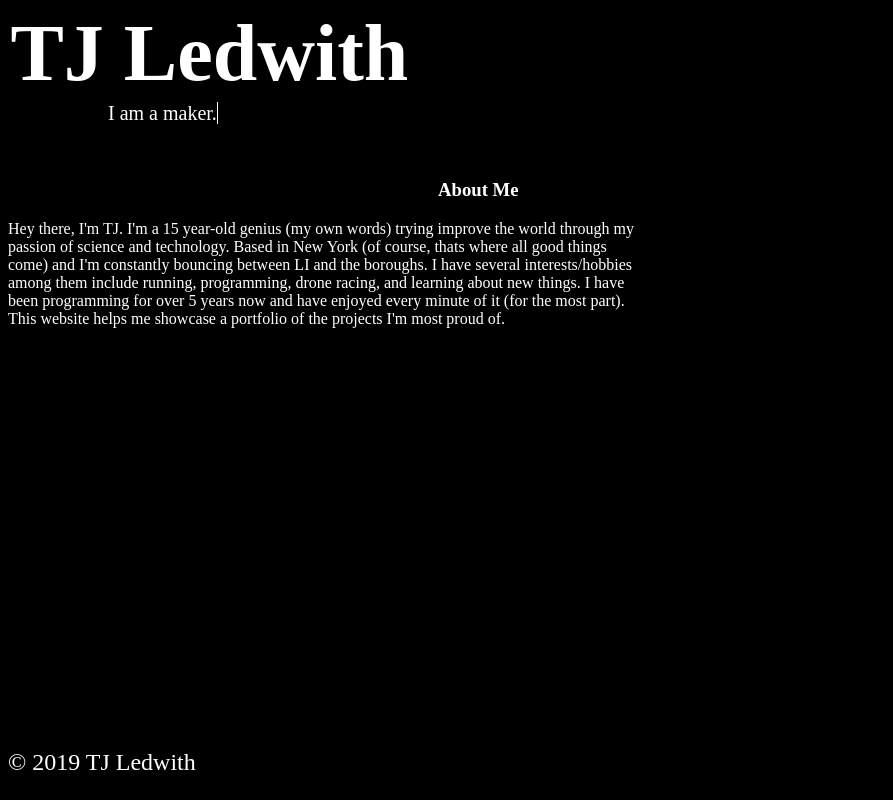
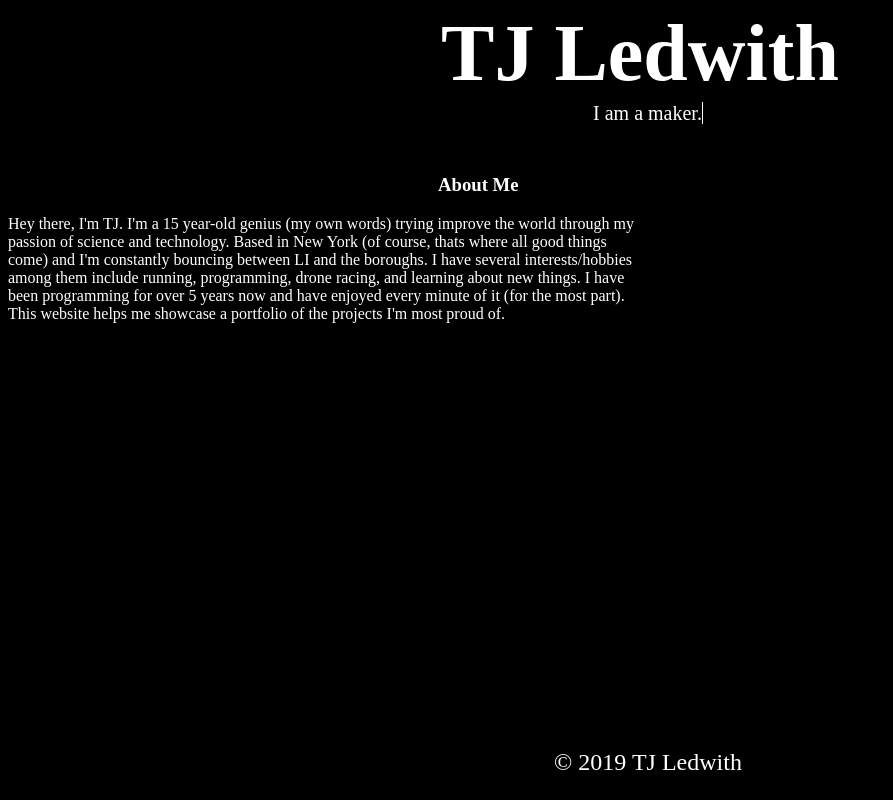
Before and after one commit to makertech81/testing, a PHP site: page /about.html in a window 1280 px wide. Shown: the whole page, without its empty margins (0-893 px from the left). Run offline with PHP 8.4, Linux system fonts and the light colour scheme; some libraries are stand-ins or nearby versions; some web fonts are replaced.

Commit message:
Formatting Correction
Fixed formatting of text.

```diff
--- a/special.js
+++ b/special.js
@@ -1,8 +1,8 @@
 $(function() {
 	$(".posts_index p").each(function(i, elt) {
 		$(elt).css({
-			left: Math.random() * window.innerWidth - 25,
-			top: Math.random() * window.innerHeight - 25
+			left: Math.random() * window.innerWidth - 200,
+			top: Math.random() * window.innerHeight - 75
 		});
 	});
 });
--- a/style.css
+++ b/style.css
@@ -59,6 +59,8 @@
 	bottom: 0px;
 	font-size: 24px;
 	font-family: "San Francisco Display Thin";
+	width: 100%;
+	text-align: center;
 }
 body {
 	background-color: black;
@@ -69,15 +71,19 @@ h1 {
 	margin: 2.5px;
 	/*   color: gray;*/
 	font-size: 80px;
+	text-align: center;
 }
 .typewrite {
 	text-decoration: none;
 	color: black;
 	pointer-events: none;
 	cursor: default;
-	padding-left: 100px;
+	/* padding-left: 100px; */
 	font-size: 20px;
 	font-family: "San Francisco Display Medium";
+	position: absolute;
+	text-align: center;
+	width: 100%;
 }
 .nuhah {
 	text-decoration: none;
```
